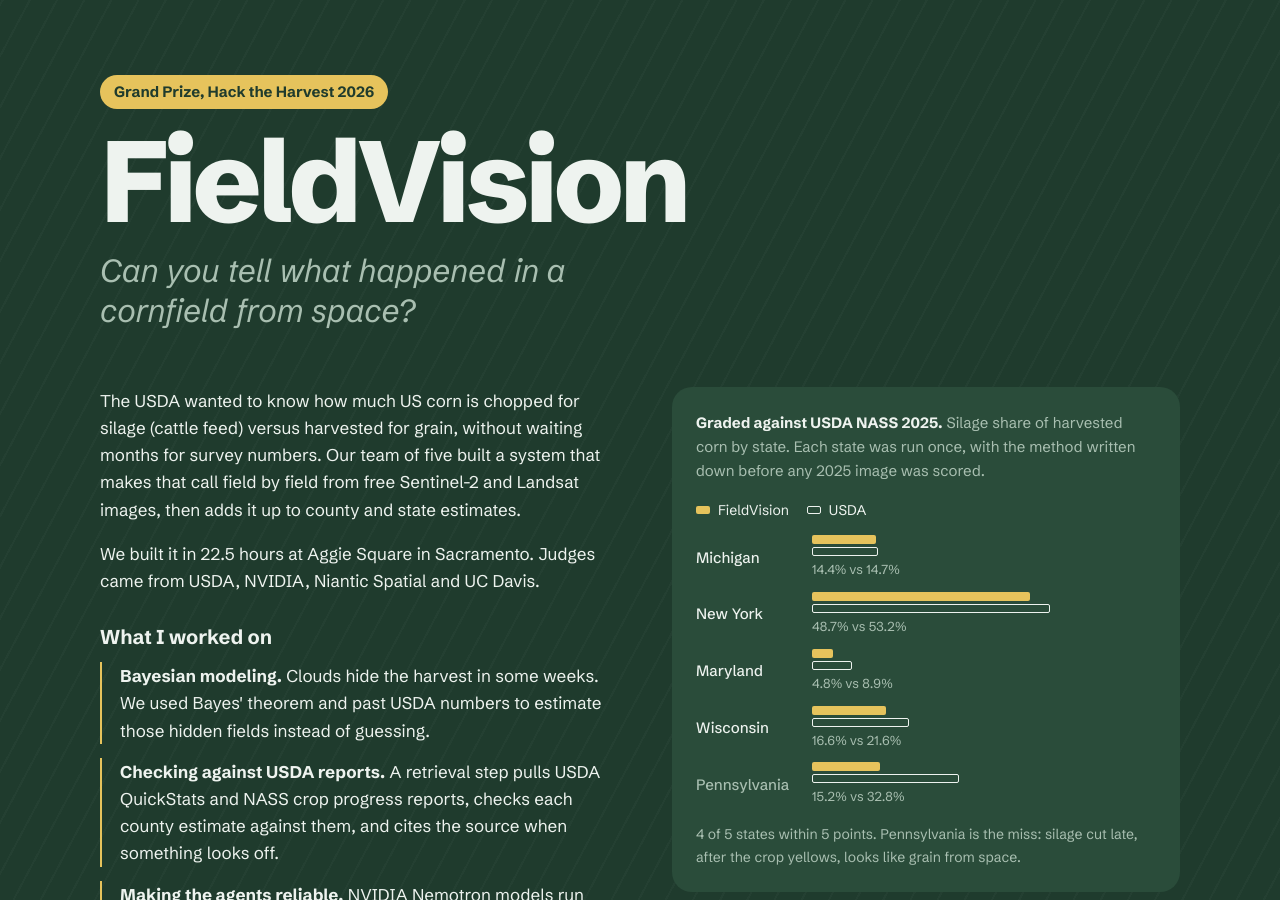
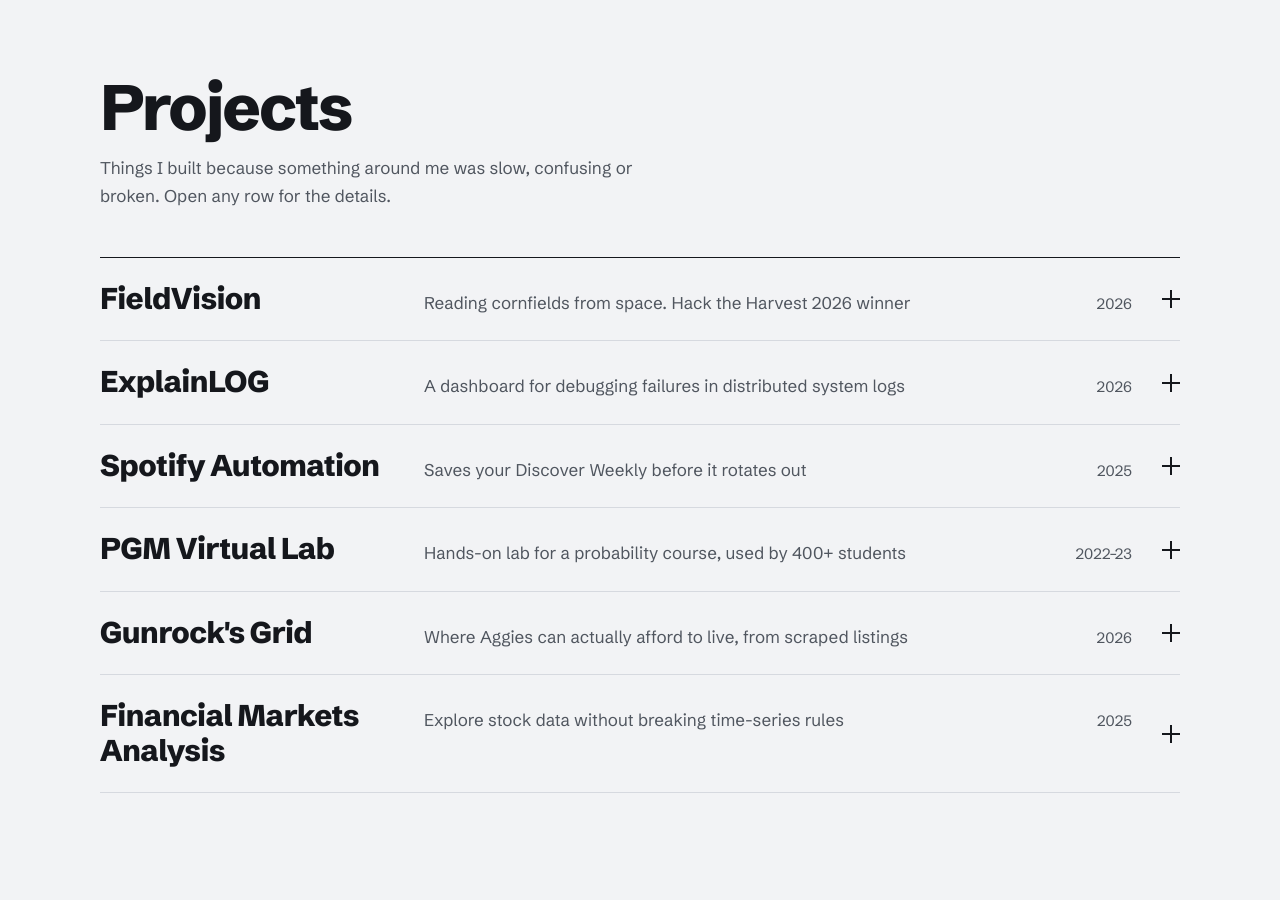
Before and after one commit to hima-v/portfolio, a plain HTML site: page index.html in a window 1280 px wide. Shown: the part 1900-2800 px from the top of the page. Drawn offline with Linux system fonts and the light colour scheme.

Commit message:
Move FieldVision into Projects
Removed the FieldVision section and added a new project entry for FieldVision with details about its functionality and achievements.

```diff
--- a/index.html
+++ b/index.html
@@ -30,7 +30,6 @@
       <nav aria-label="Primary">
         <ul class="nav">
           <li><a href="#endeavours">Endeavours</a></li>
-          <li><a href="#fieldvision">FieldVision</a></li>
           <li><a href="#work">Projects</a></li>
           <li><a href="#experience">Experience</a></li>
           <li><a href="#research">Research</a></li>
@@ -136,113 +135,6 @@
       </div>
     </section>
 
-    <!-- FIELDVISION FEATURE -->
-    <section id="fieldvision" class="feature" aria-labelledby="fv-title">
-      <div class="wrap">
-        <div class="feature-head">
-          <p class="feature-award">Grand Prize, Hack the Harvest 2026</p>
-          <h2 id="fv-title">FieldVision</h2>
-          <p class="feature-q">Can you tell what happened in a cornfield from space?</p>
-        </div>
-
-        <div class="feature-grid">
-          <div class="feature-story">
-            <p>
-              The USDA wanted to know how much US corn is chopped for silage (cattle feed) versus harvested for grain,
-              without waiting months for survey numbers. Our team of five built a system that makes that call field by
-              field from free Sentinel-2 and Landsat images, then adds it up to county and state estimates.
-            </p>
-            <p>
-              We built it in 22.5 hours at Aggie Square in Sacramento. Judges came from USDA, NVIDIA, Niantic Spatial and UC Davis.
-            </p>
-            <h3>What I worked on</h3>
-            <ul class="plain-list">
-              <li><strong>Bayesian modeling.</strong> Clouds hide the harvest in some weeks. We used Bayes' theorem and
-                past USDA numbers to estimate those hidden fields instead of guessing.</li>
-              <li><strong>Checking against USDA reports.</strong> A retrieval step pulls USDA QuickStats and NASS crop
-                progress reports, checks each county estimate against them, and cites the source when something looks
-                off.</li>
-              <li><strong>Making the agents reliable.</strong> NVIDIA Nemotron models run the pipeline step by step.
-                Code checks every number they write, so the report never states a figure it can't trace.</li>
-            </ul>
-            <p class="stack">Python, scikit-learn, GeoPandas, rasterio, Sentinel-2, Landsat 8/9, FastAPI, Leaflet,
-              NVIDIA Nemotron, pytest</p>
-            <div class="feature-links">
-              <a class="btn btn-wheat" href="https://github.com/hima-v/FieldVision" target="_blank"
-                rel="noopener noreferrer">Code on GitHub</a>
-              <a class="btn btn-line-light"
-                href="https://github.com/hima-v/FieldVision/blob/main/handoff/presentation/FieldVision.pdf"
-                target="_blank" rel="noopener noreferrer">Final slides (PDF)</a>
-            </div>
-          </div>
-
-          <div class="feature-results">
-            <figure class="bars" id="state-bars">
-              <figcaption>
-                <strong>Graded against USDA NASS 2025.</strong> Silage share of harvested corn by state. Each state was
-                run once, with the method written down before any 2025 image was scored.
-              </figcaption>
-              <div class="bars-legend" aria-hidden="true">
-                <span><i class="sw sw-fv"></i>FieldVision</span>
-                <span><i class="sw sw-usda"></i>USDA</span>
-              </div>
-              <dl class="bars-list">
-                <div class="bar-row" style="--fv:14.4; --usda:14.7">
-                  <dt>Michigan</dt>
-                  <dd><span class="bar bar-fv"></span><span class="bar bar-usda"></span><span class="bar-val">14.4% vs
-                      14.7%</span></dd>
-                </div>
-                <div class="bar-row" style="--fv:48.7; --usda:53.2">
-                  <dt>New York</dt>
-                  <dd><span class="bar bar-fv"></span><span class="bar bar-usda"></span><span class="bar-val">48.7% vs
-                      53.2%</span></dd>
-                </div>
-                <div class="bar-row" style="--fv:4.75; --usda:8.9">
-                  <dt>Maryland</dt>
-                  <dd><span class="bar bar-fv"></span><span class="bar bar-usda"></span><span class="bar-val">4.8% vs
-                      8.9%</span></dd>
-                </div>
-                <div class="bar-row" style="--fv:16.6; --usda:21.6">
-                  <dt>Wisconsin</dt>
-                  <dd><span class="bar bar-fv"></span><span class="bar bar-usda"></span><span class="bar-val">16.6% vs
-                      21.6%</span></dd>
-                </div>
-                <div class="bar-row is-miss" style="--fv:15.2; --usda:32.8">
-                  <dt>Pennsylvania</dt>
-                  <dd><span class="bar bar-fv"></span><span class="bar bar-usda"></span><span class="bar-val">15.2% vs
-                      32.8%</span></dd>
-                </div>
-              </dl>
-              <p class="bars-note">4 of 5 states within 5 points. Pennsylvania is the miss: silage cut late, after the
-                crop yellows, looks like grain from space.</p>
-            </figure>
-
-            <ul class="fv-stats">
-              <li><b>42 of 44</b><span>labelled US fields called right (95.5%), with no US labels in training</span></li>
-              <li><b>13.3 to 1.4</b><span>average point gap in TX, CA and CO after adding USDA history</span></li>
-              <li><b>290</b><span>automated tests across the models and agents</span></li>
-            </ul>
-          </div>
-        </div>
-
-        <div class="pipeline">
-          <h3>The pipeline, in order</h3>
-          <ol class="pipeline-steps">
-            <li><b>Ingest</b><span>Per-field image time series every 5 days from two satellites</span></li>
-            <li><b>Cloud check</b><span>Only judge a field when clear images bracket the harvest</span></li>
-            <li><b>Classify</b><span>Logistic regression on 6 physical harvest features</span></li>
-            <li><b>Cloud-gap Bayes</b><span>Estimate fields cut while clouds were overhead</span></li>
-            <li><b>USDA prior</b><span>Pull each estimate toward the state's recent USDA share</span></li>
-            <li><b>Report check</b><span>Compare every county with USDA reports and cite them</span></li>
-            <li><b>Silage match</b><span>Match dairies short on feed to standing corn nearby</span></li>
-            <li><b>Orchestrate</b><span>Agents pick each step; code verifies every number</span></li>
-            <li><b>Watch</b><span>Re-run only when new images move the estimate</span></li>
-          </ol>
-          <p class="team-credit">Team: Hetvi Bhadani, Hima Verma, Krishi Shah, Priyanka Ramachandran, Siyun Chen.</p>
-        </div>
-      </div>
-    </section>
-
     <!-- PROJECTS -->
     <section id="work" class="section" aria-labelledby="work-title">
       <div class="wrap">
@@ -253,6 +145,43 @@
         </div>
 
         <ul class="projects">
+          <li class="project" id="fieldvision">
+            <button class="project-toggle" type="button" aria-expanded="false" aria-controls="p-fieldvision">
+              <span class="p-name">FieldVision</span>
+              <span class="p-line">Reading cornfields from space. Hack the Harvest 2026 winner</span>
+              <span class="p-when">2026</span>
+              <span class="p-icon" aria-hidden="true"></span>
+            </button>
+            <div class="project-body" id="p-fieldvision">
+              <div class="project-inner">
+                <div class="p-cols">
+                  <div>
+                    <p>The USDA wanted to know how much US corn is chopped for silage (cattle feed) versus harvested for
+                      grain, without waiting months for survey numbers. Our team of five built a system that makes that
+                      call field by field from free Sentinel-2 and Landsat images, then adds it up to county and state
+                      estimates. We built it in 22.5 hours at Aggie Square in Sacramento.</p>
+                    <p>I worked on the Bayesian modeling that estimates fields hidden by clouds, the retrieval step that
+                      checks each county against USDA reports and cites them, and making the NVIDIA Nemotron agents
+                      reliable.</p>
+                  </div>
+                  <ul class="p-facts">
+                    <li><b>Grand Prize</b>, judged by USDA, NVIDIA, Niantic Spatial and UC Davis</li>
+                    <li><b>42 of 44</b> labelled US fields called right (95.5%), with no US labels in training</li>
+                    <li><b>4 of 5</b> graded states within 5 points of USDA's 2025 numbers</li>
+                    <li><b>13.3 to 1.4</b> average point gap in TX, CA and CO after adding USDA history</li>
+                  </ul>
+                </div>
+                <p class="stack">Python, scikit-learn, GeoPandas, rasterio, Sentinel-2, Landsat 8/9, FastAPI, Leaflet,
+                  NVIDIA Nemotron, pytest</p>
+                <div class="p-links">
+                  <a href="https://github.com/hima-v/FieldVision" target="_blank" rel="noopener noreferrer">GitHub</a>
+                  <a href="https://github.com/hima-v/FieldVision/blob/main/handoff/presentation/FieldVision.pdf"
+                    target="_blank" rel="noopener noreferrer">Final slides (PDF)</a>
+                </div>
+              </div>
+            </div>
+          </li>
+
           <li class="project">
             <button class="project-toggle" type="button" aria-expanded="false" aria-controls="p-explainlog">
               <span class="p-name">ExplainLOG</span>
```
